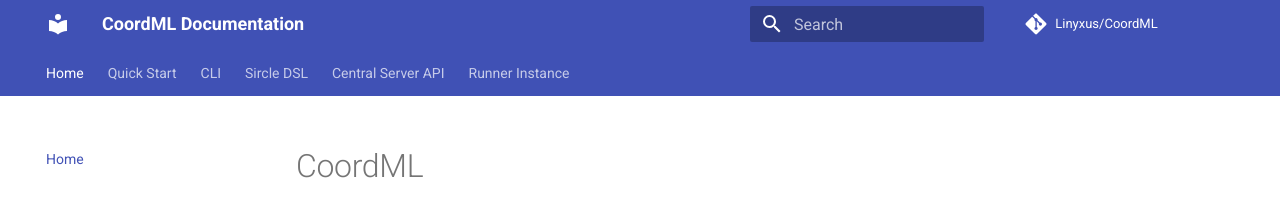
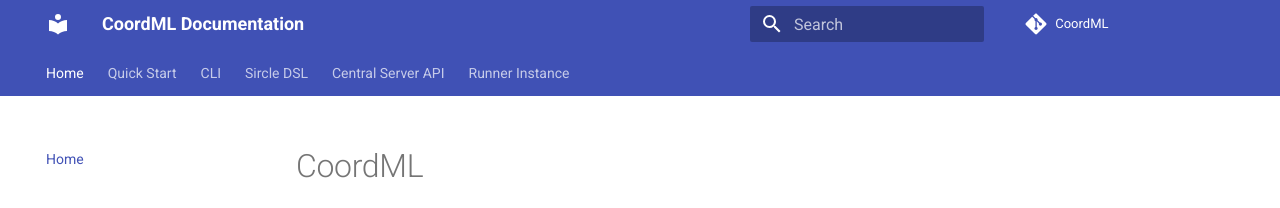
Before and after one commit to CoordML/coordml.github.io, an MkDocs documentation site: the page built from docs/index.md, in a window 1280 px wide. Shown: the top 208 px of the page. Built offline with MkDocs 1.6.1 and Material for MkDocs 9.7.7, drawn with Linux system fonts in a browser that asks for light colours; comment, search, counter and statistics services are not loaded.

Commit message:
Update github repo url

```diff
--- a/mkdocs.yml
+++ b/mkdocs.yml
@@ -18,6 +18,7 @@
     - 'Experiment Management API': './central_api/experiments.md'
   - 'Runner Instance':
     - 'Overview': './runner_api/overview.md'
+    - 'Runner Specification': './runner_api/spec.md'
 
 theme:
   name: material
@@ -28,9 +29,9 @@
 plugins:
   - search
 
-repo_url: https://github.com/linyxus/CoordML
+repo_url: https://github.com/CoordML
 
-repo_name: Linyxus/CoordML
+repo_name: CoordML
 
 markdown_extensions:
   - pymdownx.highlight
```
